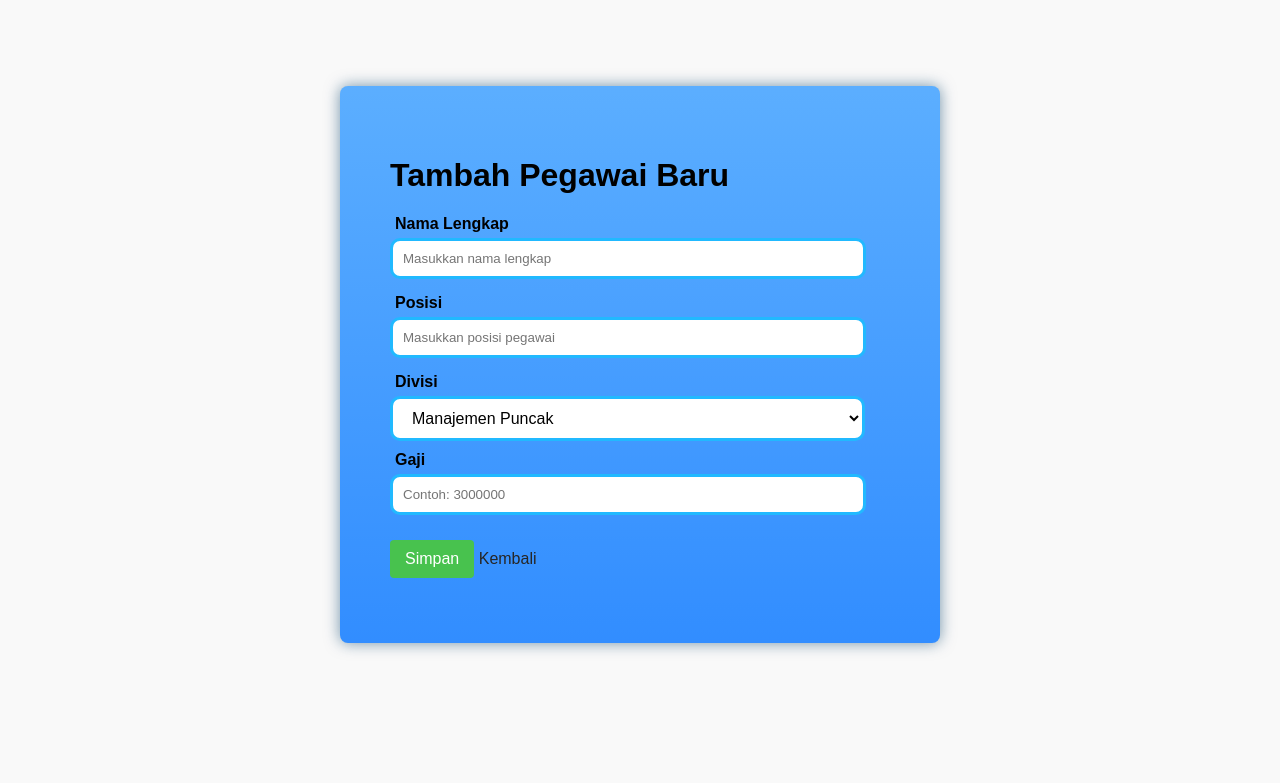
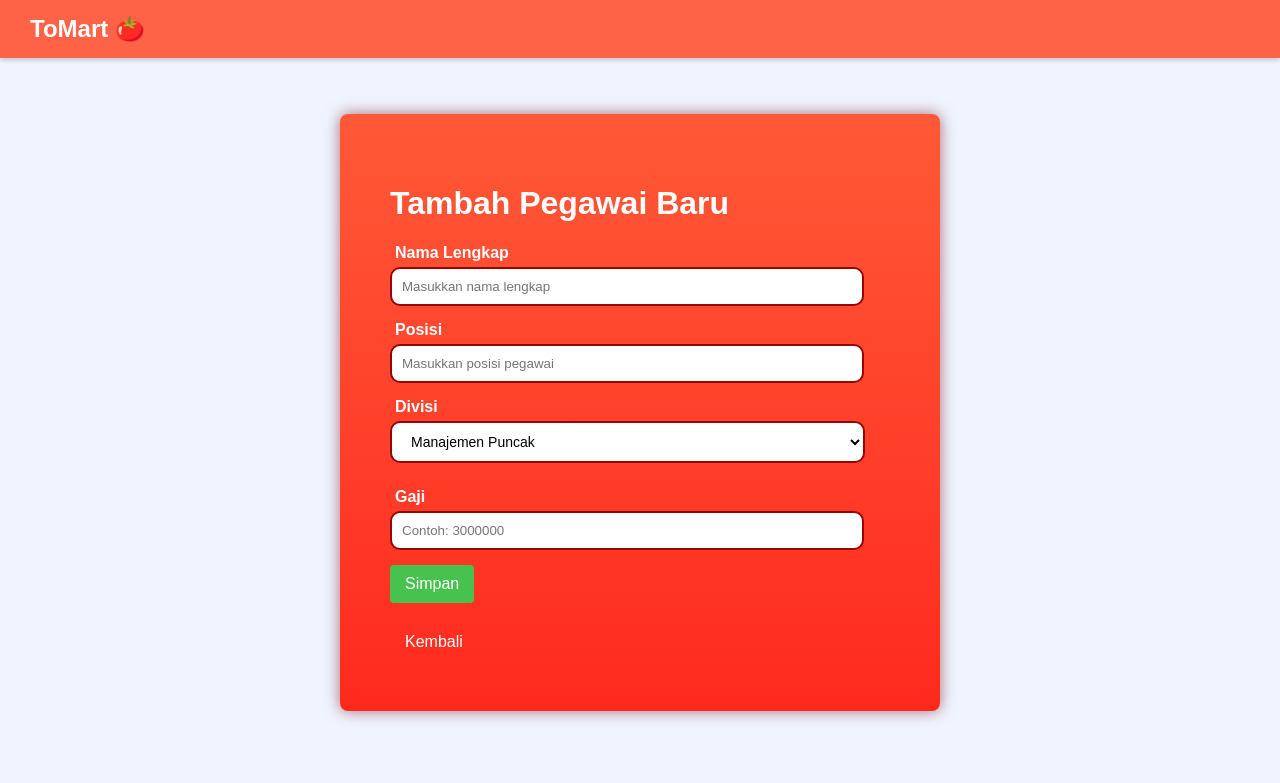
Before and after one commit to Rifanism/Employee-Manager, a Flask app: page /pegawai/tambah-pegawai in a window 1280 px wide. Shown: the top 783 px of the page. Run offline with Flask 3, Linux system fonts and the light colour scheme; the visitor is signed in with stand-in values (Sample User, id 1); some libraries are stand-ins or nearby versions.

Commit message:
Add some stuff

```diff
--- a/templates/edit.html
+++ b/templates/edit.html
@@ -37,10 +37,9 @@
             border: 1px solid #ccc;
             border-radius: 4px;
         }
-        /* Bedakan warna tombol Update */
         button {
             padding: 10px 15px;
-            background-color: #28a745; /* Hijau */
+            background-color: #28a745;
             color: white;
             border: none;
             border-radius: 4px;
@@ -56,7 +55,6 @@
             text-decoration: none;
             color: #007bff;
         }
-        /* Tambahkan style untuk input yang 'readonly' */
         input[readonly] {
             background-color: #eee;
             cursor: not-allowed;
--- a/templates/tambah.html
+++ b/templates/tambah.html
@@ -7,22 +7,42 @@
     <title>Tambah Karyawan</title>
     <style>
         body {
+            margin: 0;
+            background: #f0f4ff;
             font-family: Arial, sans-serif;
-            background-color: #f9f9f9;
-            height: 97vh;
+            height: 70vh;
+        }
+
+        .navbar {
+            background-color: tomato;
+            padding: 15px 30px;
+            display: flex;
+            justify-content: space-between;
+            align-items: center;
+            box-shadow: 0 2px 5px rgba(0, 0, 0, 0.2);
+        }
+
+        .navbar-title {
+            color: white;
+            font-size: 24px;
+            font-weight: bold;
         }
 
         .form-container {
             max-width: 500px;
             margin: auto auto;
             padding: 50px;
-            background-color: #76b8ff;
-            background-image: linear-gradient(to top, rgba(0, 110, 255, 0.582), rgba(1, 141, 255, 0.226));
+            background-color: tomato;
+            background-image: linear-gradient(to top, rgba(255, 0, 0, 0.582), rgba(255, 56, 1, 0.226));
             backdrop-filter: blur(30px);
             border-radius: 8px;
-            box-shadow: 0 0 15px rgba(0, 62, 104, 0.548);
+            box-shadow: 0 0 15px rgba(104, 0, 0, 0.548);
             position: relative;
             top: 10%;
+        }
+
+        h1{
+            color: white;
         }
 
         .form-group {
@@ -30,6 +50,7 @@
         }
 
         label {
+            color: white;
             display: block;
             margin-bottom: 5px;
             font-weight: bold;
@@ -40,18 +61,18 @@
         input[type="number"] {
             width: calc(100% - 50px);
             padding: 10px;
-            border: 3px solid rgb(33, 185, 255);
+            border: 2px solid rgb(147, 7, 7);
             border-radius: 10px;
         }
 
         select {
             width: calc(100% - 25px);
             padding: 10px;
-            border: 3px solid rgb(33, 185, 255);
+            border: 2px solid rgb(147, 7, 7);
             border-radius: 10px;
             background-color: white;
             color: black;
-            font-size: 16px;
+            font-size: 14px;
             padding-left: 15px;
             margin-bottom: 10px;
         }
@@ -75,14 +96,25 @@
             text-decoration: none;
             display: inline-block;
             margin-top: 20px;
-            text-decoration: none;
-            color: #262626
+            color: white;
+            padding: 10px 15px;
+            border-radius: 4px;
+            transition: background-color 0.3s;
+        }
+
+        .link-kembali:hover{
+            background-color: rgba(255, 255, 255, 0.1);
         }
 
     </style>
 </head>
 
 <body>
+
+    <div class="navbar">
+        <div class="navbar-title">ToMart 🍅</div>
+    </div>
+
     <div class="form-container">
         <h1>Tambah Pegawai Baru</h1>
         <form action="" method="POST">
@@ -104,6 +136,7 @@
                     <option value="Gudang & Logistik">Gudang & Logistik</option>
                     <option value="Kasir">Kasir</option>
                 </select>
+            </div>
             <div class="form-group">
                 <label for="gaji">Gaji</label>
                 <input type="number" id="gaji" name="gaji" placeholder="Contoh: 3000000" required>
@@ -115,5 +148,3 @@
 </body>
 
 </html>
-
-<!-- dari agnes -->
```
Also changed, not shown: templates/pegawai.html (+44 -8 lines), templates/update.html (+28 -9 lines).
